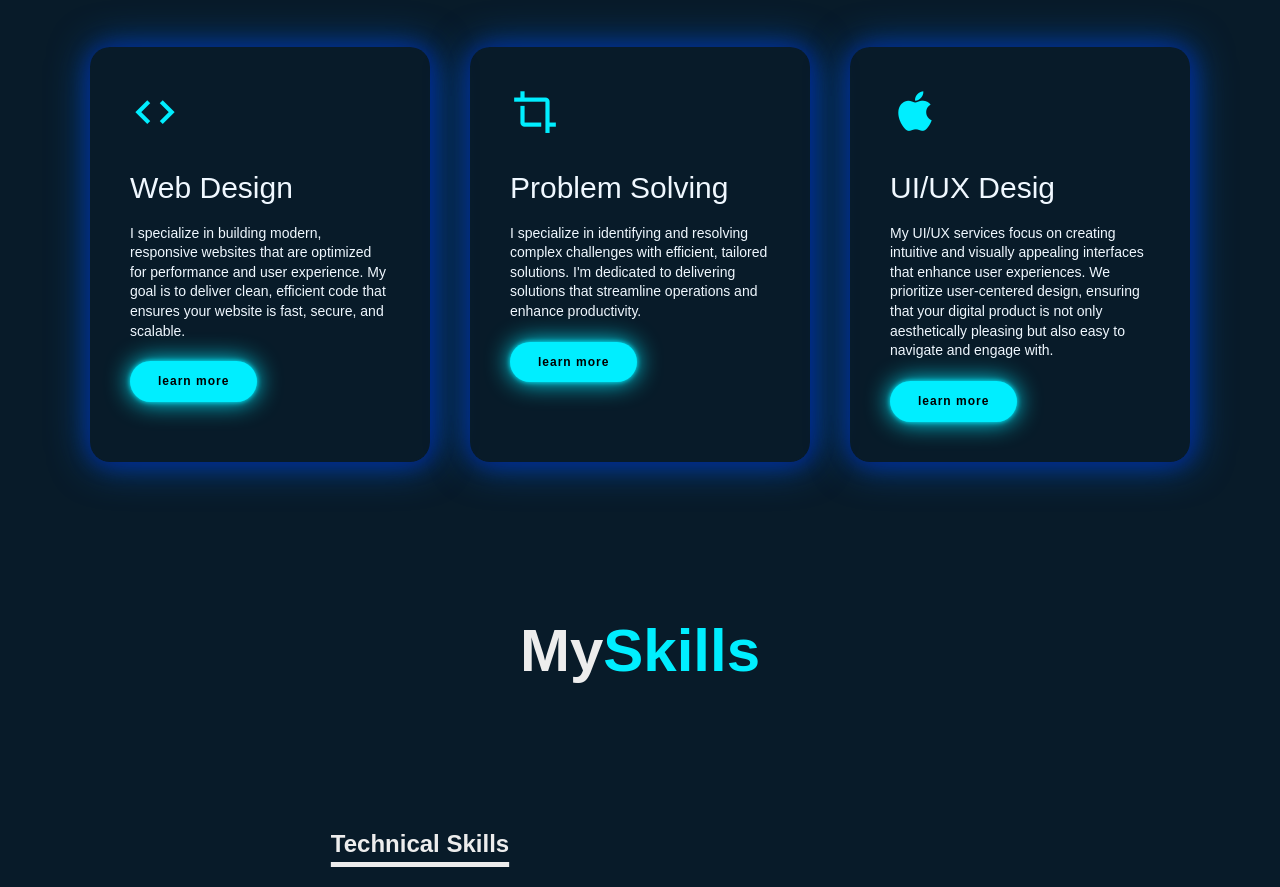
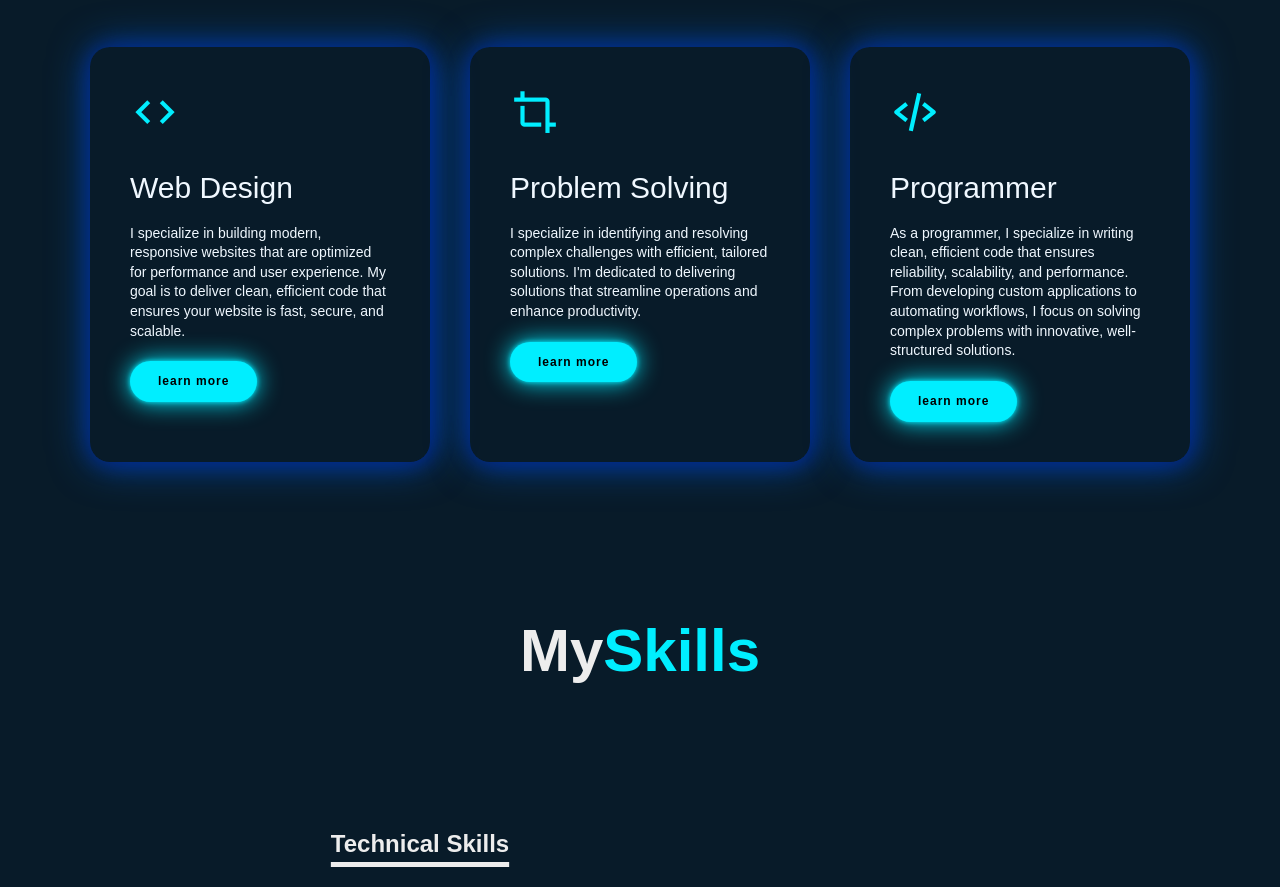
Before and after one commit to AnkitMondal-coder/My-Website, a plain HTML site: page index.html in a window 1280 px wide. Shown: the part 1784-2671 px from the top of the page. Drawn offline with nearby package versions, Linux system fonts and the light colour scheme.

Commit message:
Add files via upload

```diff
--- a/index.html
+++ b/index.html
@@ -81,10 +81,12 @@
                         <a href="#" class="read">learn more</a>
                     </div>
                     <div>
-                        <i class="bx bxl-apple" style="color: #00eeff;"></i>
-                        <h2>UI/UX Desig</h2>
+                        <i class='bx bx-code-alt' style="color: #00eeff;"></i>
+                        <h2>Programmer</h2>
                         <p>
-                            My UI/UX services focus on creating intuitive and visually appealing interfaces that enhance user experiences. We prioritize user-centered design, ensuring that your digital product is not only aesthetically pleasing but also easy to navigate and engage with.
+                            As a programmer,  I specialize in writing clean, efficient code that ensures reliability,
+                            scalability, and performance. From developing custom applications to automating workflows,
+                            I focus on solving complex problems with innovative, well-structured solutions.
                         </p>
                         <a href="#" class="read">learn more</a>
                     </div>
```
